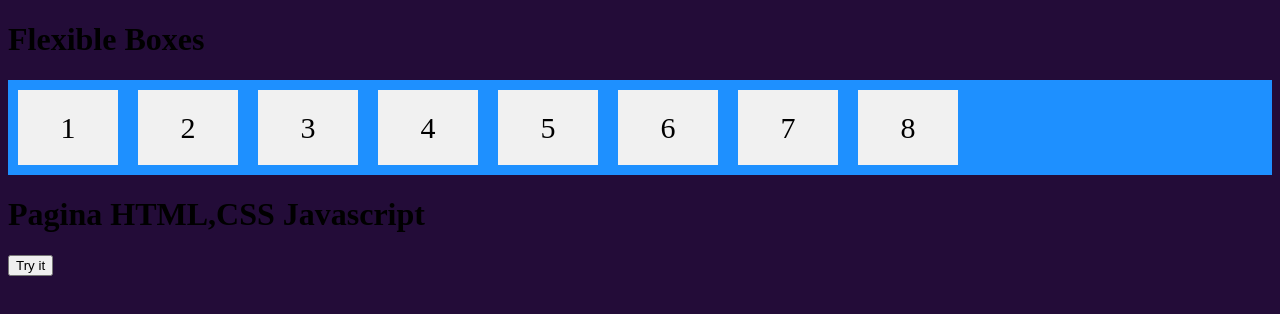
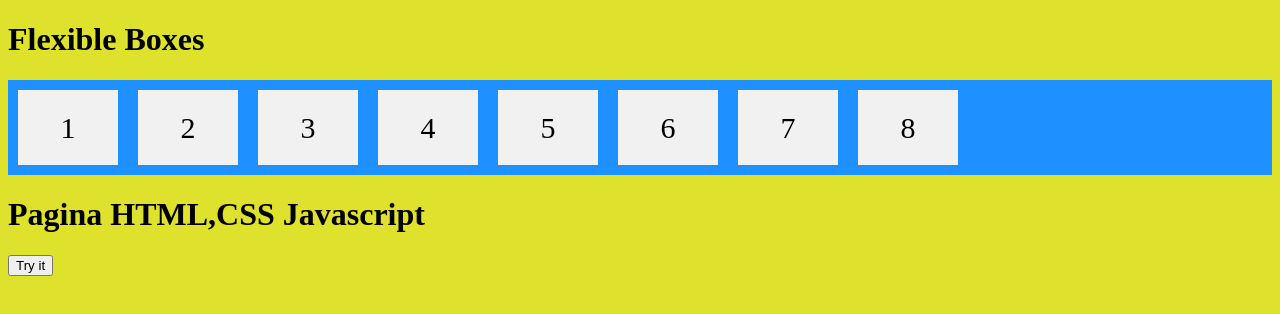
Before and after one commit to anaju68/webpage, a plain HTML site: page index.html in a window 1280 px wide. Drawn offline with Linux system fonts and the light colour scheme.

Commit message:
lalalalalalal

```diff
--- a/style.css
+++ b/style.css
@@ -1,5 +1,5 @@
 body{
-    background-color: rgb(35, 12, 56);
+    background-color: rgb(223, 226, 45);
 }
 
 .flex-container {
```
